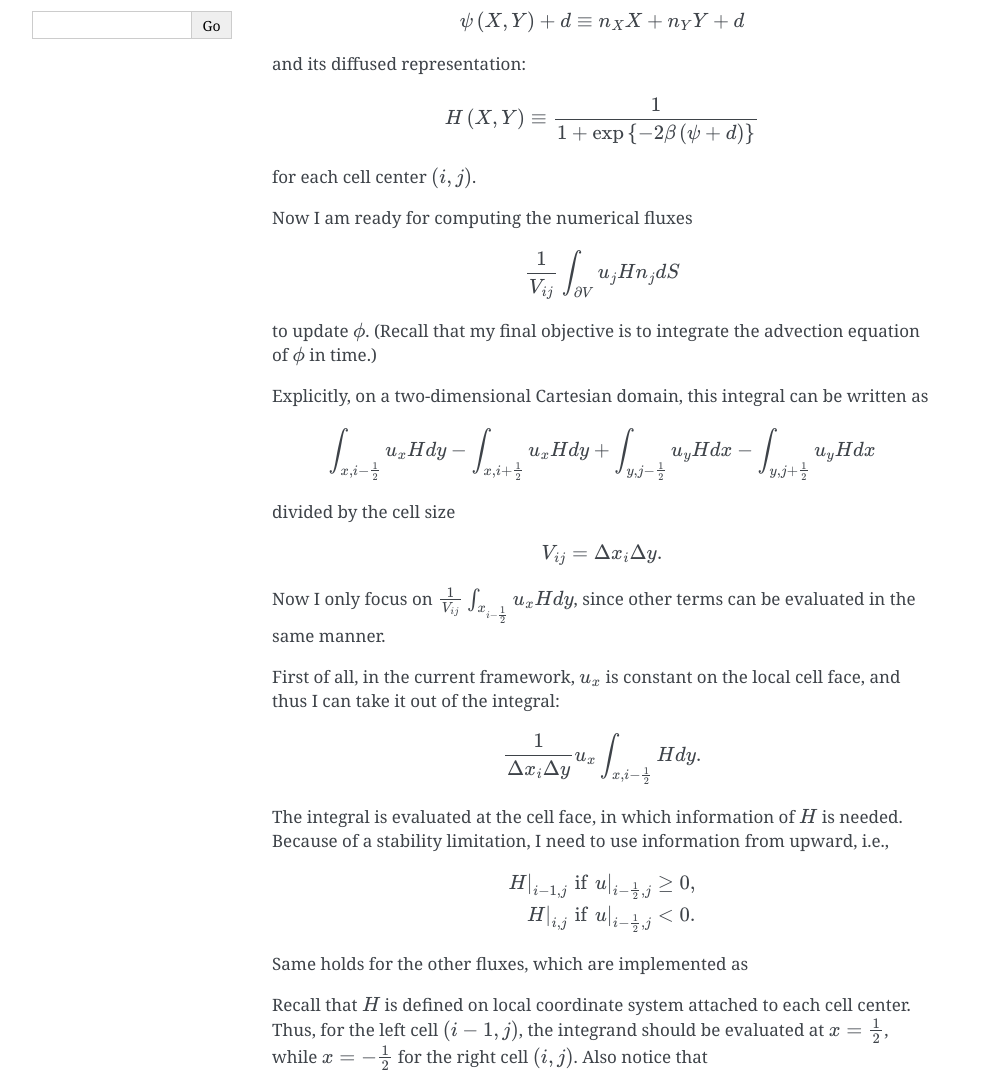
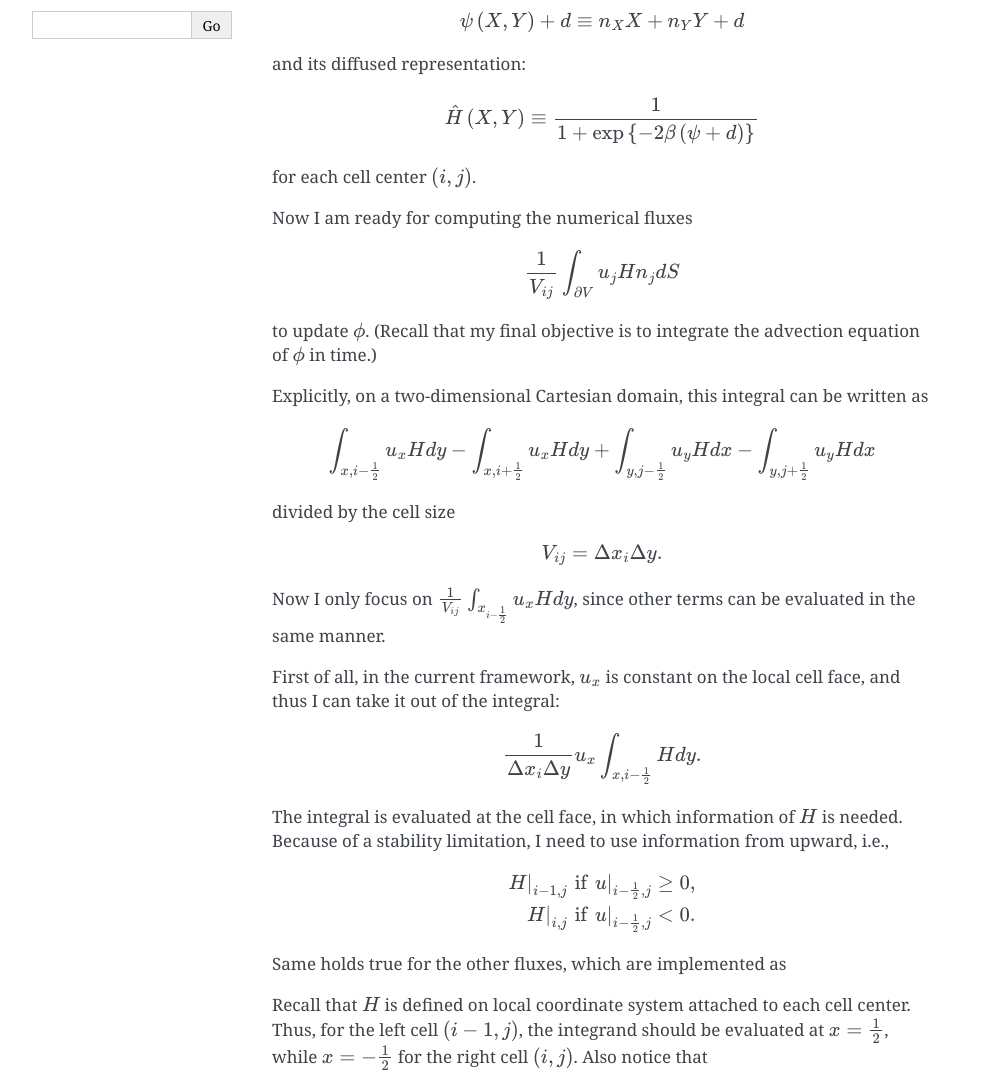
Before and after one commit to NaokiHori/SimpleVOFSolver, a Sphinx documentation site: the page built from docs/source/numerical_method/flux.rst, in a window 1280 px wide. Shown: the part 160-1232 px from the top of the page, without its empty margins (148-1141 px from the left). Built offline with Sphinx 7.4.7, drawn with Linux system fonts in a browser that asks for light colours; formulas are drawn with MathJax 3.

Commit message:
[mod] docs

```diff
--- a/docs/source/numerical_method/flux.rst
+++ b/docs/source/numerical_method/flux.rst
@@ -21,7 +21,7 @@
 
 .. math::
 
-   H \left( X, Y \right)
+   \hat{H} \left( X, Y \right)
    \equiv
    \frac{1}{
       1 + \exp{
@@ -81,7 +81,7 @@
    \vat{H}{\pimm, \pjc} \,\, & \text{if} \,\, \vat{u}{\pim, \pjc} \ge 0, \\
    \vat{H}{\pic,  \pjc} \,\, & \text{if} \,\, \vat{u}{\pim, \pjc} <   0.
 
-Same holds for the other fluxes, which are implemented as
+Same holds true for the other fluxes, which are implemented as
 
 .. myliteralinclude:: /../../src/interface/update.c
    :language: c
```
Also changed, not shown: docs/source/numerical_method/intercept.rst (+8 -3 lines), docs/source/numerical_method/normal.rst (+15 -4 lines), docs/source/snapshot2d.png, 1 other file.
